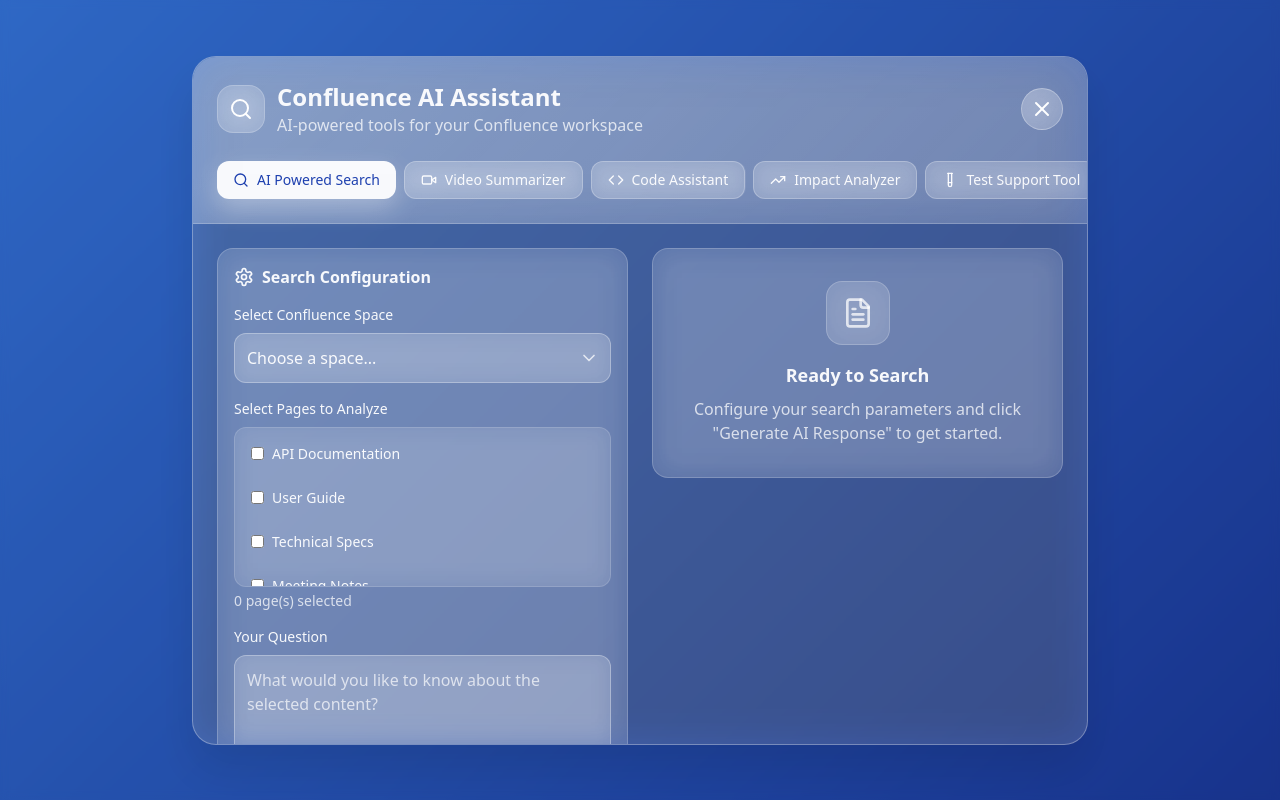
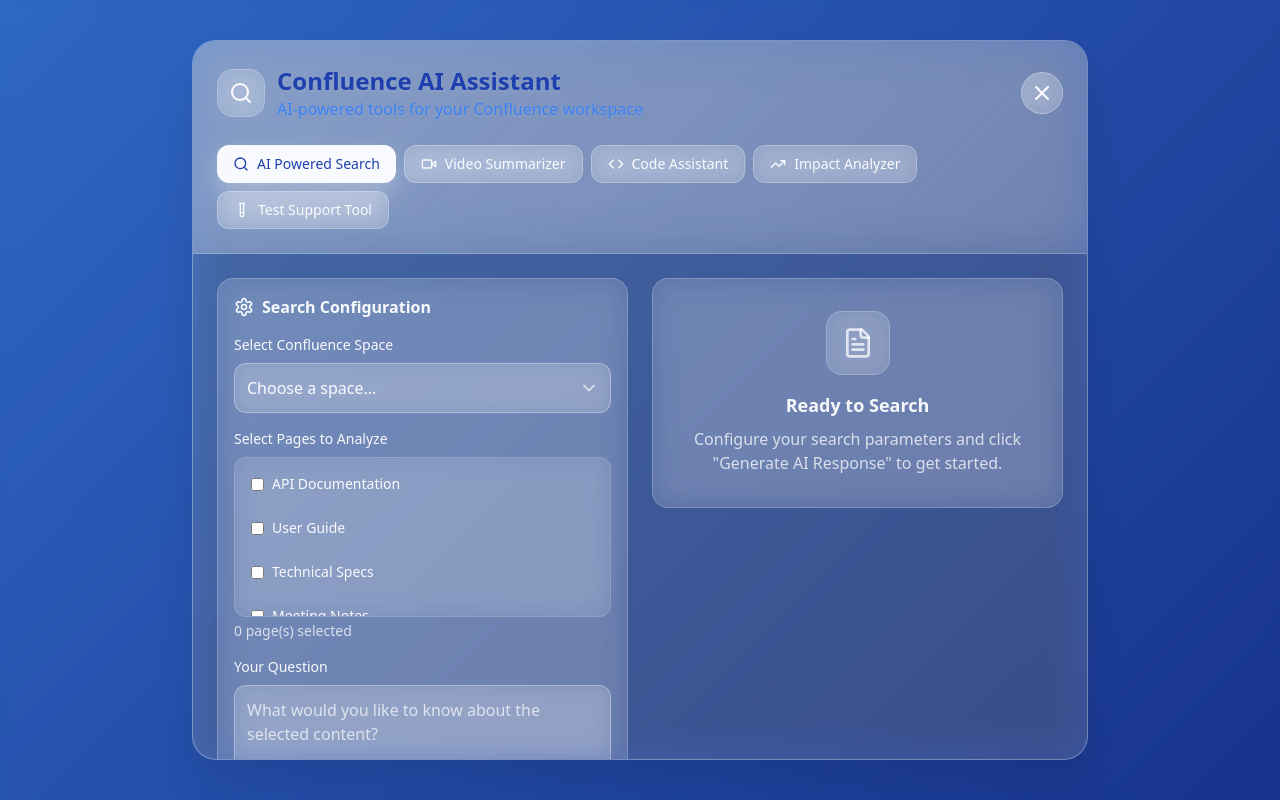
Before and after one commit to GaneshEEE/UI, a React (Vite) app: page / in a window 1280 px wide. Built offline with nearby package versions, Linux system fonts and the light colour scheme.

Commit message:
Make Title and Subtitle Blue

```diff
--- a/src/components/AIPoweredSearch.tsx
+++ b/src/components/AIPoweredSearch.tsx
@@ -62,17 +62,17 @@ ${selectedPages.map(page => `- ${page}`).join('\n')}
 
   return (
     <div className="fixed inset-0 bg-black/20 backdrop-blur-sm flex items-center justify-center z-40 p-4">
-      <div className="glass-container rounded-3xl w-full max-w-4xl max-h-[90vh] overflow-hidden liquid-animation">
+      <div className="glass-container rounded-3xl w-full max-w-4xl max-h-[90vh] overflow-hidden">
         {/* Header */}
         <div className="glass-header p-6">
           <div className="flex items-center justify-between">
             <div className="flex items-center space-x-3">
-              <div className="w-12 h-12 rounded-2xl glass-card flex items-center justify-center liquid-animation-delayed">
+              <div className="w-12 h-12 rounded-2xl glass-card flex items-center justify-center">
                 <Search className="w-6 h-6 text-white" />
               </div>
               <div>
-                <h2 className="text-2xl font-bold glass-text">Confluence AI Assistant</h2>
-                <p className="glass-text-muted">AI-powered tools for your Confluence workspace</p>
+                <h2 className="text-2xl font-bold glass-text-blue">Confluence AI Assistant</h2>
+                <p className="glass-text-blue-muted">AI-powered tools for your Confluence workspace</p>
               </div>
             </div>
             <button onClick={onClose} className="glass-button rounded-full p-2 hover:rotate-90 transition-transform duration-300">
@@ -81,7 +81,7 @@ ${selectedPages.map(page => `- ${page}`).join('\n')}
           </div>
 
           {/* Feature Navigation */}
-          <div className="mt-6 flex gap-2">
+          <div className="mt-6 flex gap-2 flex-wrap">
             {features.map((feature) => {
               const Icon = feature.icon;
               const isActive = feature.id === 'search';
@@ -276,7 +276,7 @@ ${selectedPages.map(page => `- ${page}`).join('\n')}
 
               {!response && !isLoading && (
                 <div className="glass-card rounded-2xl p-8 text-center">
-                  <div className="w-16 h-16 glass-card rounded-2xl flex items-center justify-center mx-auto mb-4 liquid-animation">
+                  <div className="w-16 h-16 glass-card rounded-2xl flex items-center justify-center mx-auto mb-4">
                     <FileText className="w-8 h-8 glass-text-muted" />
                   </div>
                   <h3 className="text-lg font-semibold glass-text mb-2">Ready to Search</h3>
--- a/src/index.css
+++ b/src/index.css
@@ -126,6 +126,16 @@
     color: rgba(255, 255, 255, 0.75);
   }
 
+  .glass-text-blue {
+    color: #1e40af;
+    text-shadow: 0 2px 4px rgba(255, 255, 255, 0.1);
+  }
+
+  .glass-text-blue-muted {
+    color: #3b82f6;
+    text-shadow: 0 1px 2px rgba(255, 255, 255, 0.1);
+  }
+
   .glass-select {
     background: rgba(255, 255, 255, 0.15);
     backdrop-filter: blur(10px);
```
